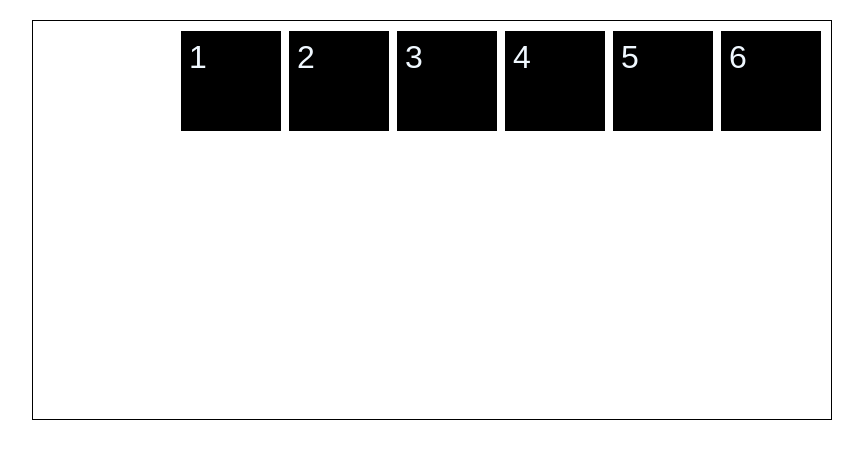
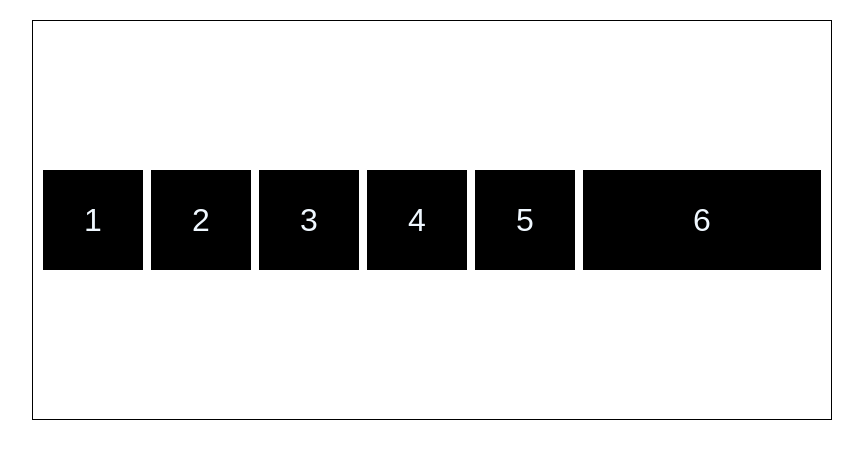
Before and after one commit to shefat26/revised-html, a plain HTML site: page practiceFlex/index2.html in a window 1280 px wide. Shown: the whole page, without its empty margins (208-1071 px from the left). Drawn offline with Linux system fonts and the light colour scheme.

Commit message:
css property practice

```diff
--- a/practiceFlex/style2.css
+++ b/practiceFlex/style2.css
@@ -25,6 +25,12 @@ body {
     display: flex;
     gap: 0.5rem;
     justify-content: end;
+    align-items: flex-end;
+    /* flex-direction: column; */
+    /* flex-direction: row; */
+    /* flex-wrap: wrap; */
+    flex-flow: row wrap;
+    align-content: center;
 
 }
 
@@ -37,4 +43,14 @@ body {
     color: aliceblue;
     font-size: 2rem;
     padding: 0.5rem;
+
+    display: flex;
+    justify-content: center;
+    align-items: center;
 }
+
+
+.box:nth-child(6){
+
+    flex-grow: 2;
+}
```
